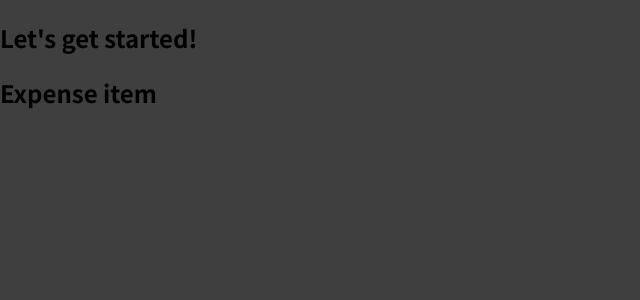
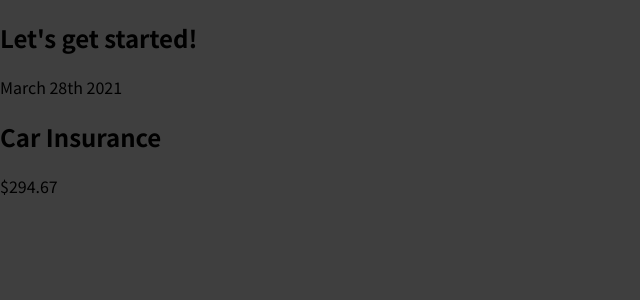
Before and after one commit to dawidlehai/react-expenses-tracker, a JavaScript app: page / in a window 1280 px wide. Shown: the top 300 px of the page, without its empty margins (0-640 px from the left). Built offline with nearby package versions, Linux system fonts and the light colour scheme.

Commit message:
Added some more HTML tags to JSX in ExpenseItem component

```diff
--- a/src/components/ExpenseItem.js
+++ b/src/components/ExpenseItem.js
@@ -1,5 +1,13 @@
 function ExpenseItem() {
-  return <h2>Expense item</h2>;
+  return (
+    <div>
+      <div>March 28th 2021</div>
+      <div>
+        <h2>Car Insurance</h2>
+        <div>$294.67</div>
+      </div>
+    </div>
+  );
 }
 
 export default ExpenseItem;
```
